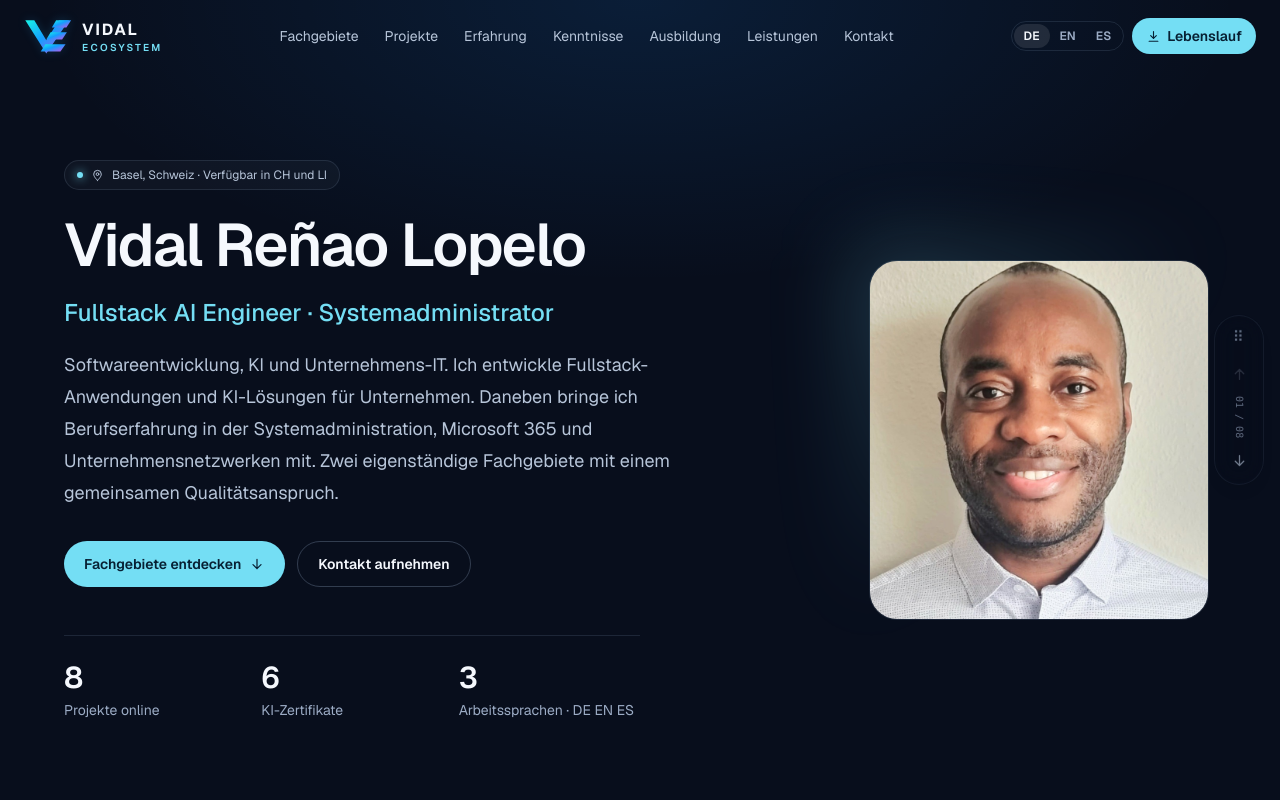
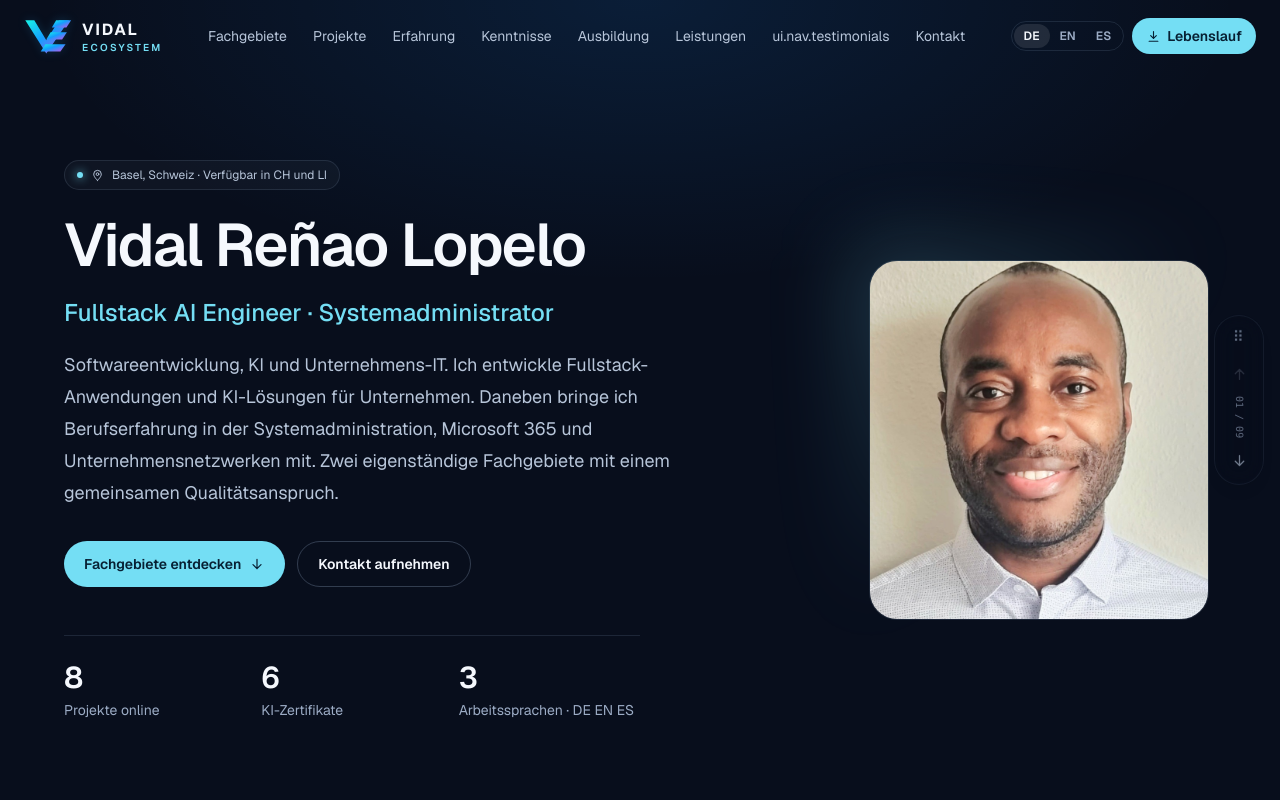
Before and after one commit to vidal-renao/vidal-pro-portfolio, a Next.js app: page /de in a window 1280 px wide. Shown: the top 800 px of the page. Built offline with nearby package versions, Linux system fonts and the light colour scheme.

Commit message:
fix(nav): include testimonials in section map and scroll counter

```diff
--- a/content/site.ts
+++ b/content/site.ts
@@ -21,6 +21,7 @@ export const SECTIONS = [
   { id: "skills", key: "skills" },
   { id: "credentials", key: "credentials" },
   { id: "services", key: "services" },
+  { id: "testimonials", key: "testimonials" },
   { id: "contact", key: "contact" },
 ] as const;
 
```
